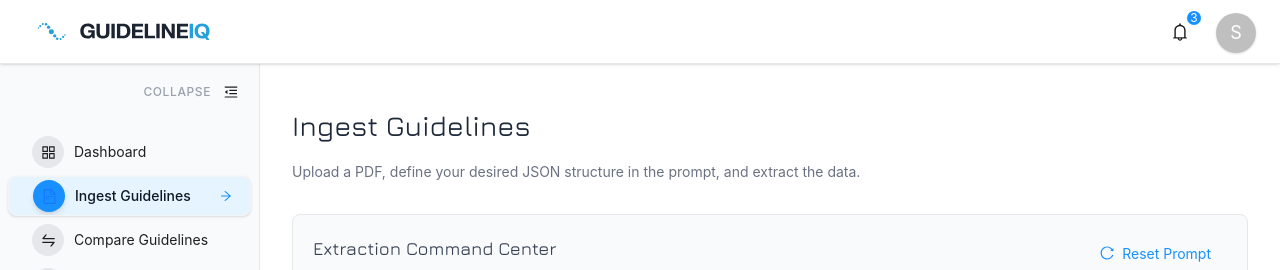
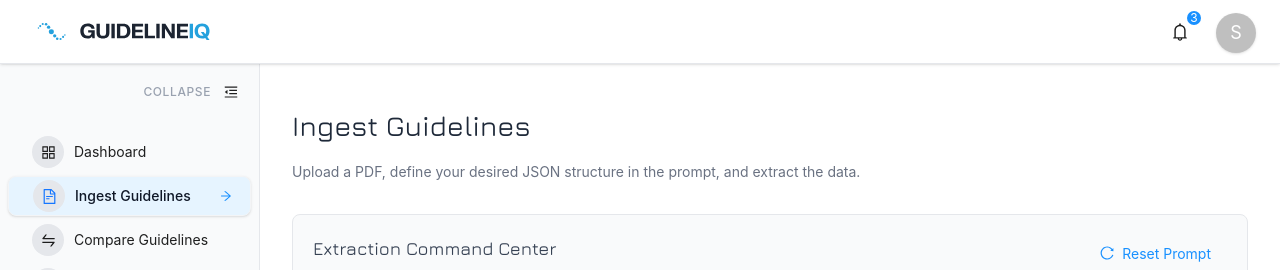
Before and after one commit to lokeshec23/GuidelineIQ, a React (Vite) app in the folder frontend/: page /ingest in a window 1280 px wide. Shown: the top 270 px of the page. Built offline with nearby package versions, Linux system fonts and the light colour scheme; no server answers; sample sign-in values are in the browser's storage.

Commit message:
chore: Update MainLayout and IngestPage components for improved clarity and maintenance

```diff
--- a/frontend/src/components/Layout/MainLayout.jsx
+++ b/frontend/src/components/Layout/MainLayout.jsx
@@ -55,7 +55,7 @@ const MainLayout = ({ children }) => {
           </h3>
           <div className="flex items-center justify-center gap-1 text-gray-500 text-sm mt-1">
             <LockOutlined className="text-xs" />
-            <span>{isAdmin ? "Master Admin" : "User"}</span>
+            <span>{isAdmin ? "Admin" : "User"}</span>
           </div>
         </div>
         <div className="pt-2 border-t border-gray-100">
@@ -108,7 +108,7 @@ const MainLayout = ({ children }) => {
       return {
         key: item.key,
         label: (
-          <div className="flex items-center justify-between w-full">
+          <div className="flex items-center justify-between w-full ">
             <span className={isActive ? "font-medium text-gray-900" : ""}>
               {item.label}
             </span>
@@ -123,9 +123,10 @@ const MainLayout = ({ children }) => {
         icon: (
           <div
             className={`flex items-center justify-center w-8 h-8 rounded-full transition-colors duration-200 ${
-              isActive
-                ? "bg-[#1890ff] text-white shadow-md" // Active: Blue Circle
-                : "bg-gray-200 text-gray-500 group-hover:bg-gray-300" // Inactive: Gray Circle
+              // isActive
+              //   ? "bg-[#1890ff] text-white shadow-md" // Active: Blue Circle
+              //   :
+              "bg-gray-200 text-gray-500 group-hover:bg-gray-300" // Inactive: Gray Circle
             }`}
           >
             {React.cloneElement(item.icon, { style: { fontSize: "15px" } })}
@@ -233,7 +234,6 @@ const MainLayout = ({ children }) => {
                 selectedKeys={[location.pathname]}
                 items={getMenuItems()}
                 onClick={({ key }) => navigate(key)}
-                // Important: Make menu background transparent so Sider gray shows through
                 style={{ background: "transparent", borderRight: 0 }}
               />
             </div>
```
Also changed, not shown: frontend/src/pages/Ingest/IngestPage.jsx (+0 -10 lines).
